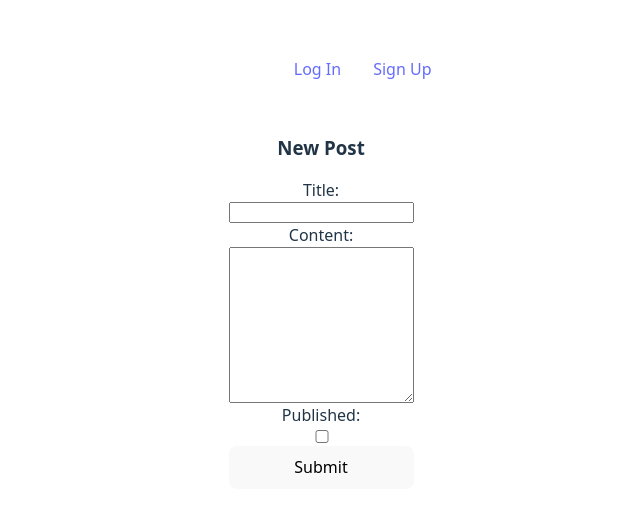
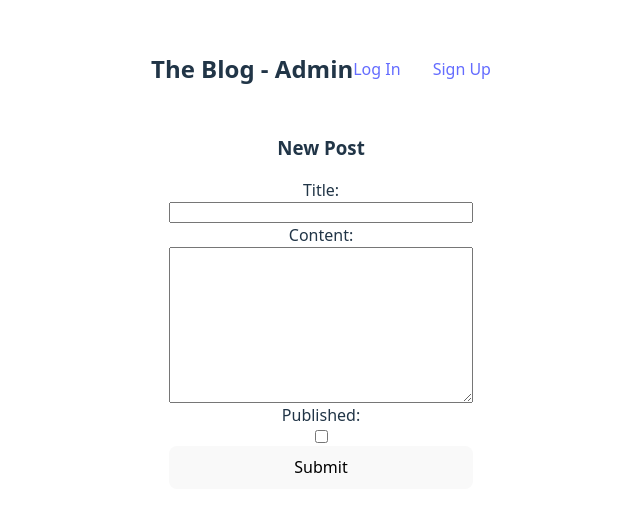
Before and after one commit to crL96/blog-api, a React (Vite) app in the folder frontend/blog-admin/: page /newpost in a window 1280 px wide. Shown: the part 126-638 px from the top of the page, without its empty margins (319-959 px from the left). Built offline with nearby package versions, Linux system fonts and the light colour scheme; no server answers.

Commit message:
Add header to navbar and adjust layout

```diff
--- a/frontend/blog-admin/src/components/navBar/NavBar.jsx
+++ b/frontend/blog-admin/src/components/navBar/NavBar.jsx
@@ -18,6 +18,8 @@ function NavBar() {
   }
 
   return (
+    <header className={styles.header}>
+      <h2>The Blog - Admin</h2>
       <nav className={styles.navBar}>
           <ul>
             {signedIn ? ( // If user is signed in
@@ -44,6 +46,8 @@ function NavBar() {
             )}
           </ul>
       </nav>
+    </header>
+
   );
 };
 
--- a/frontend/blog-admin/src/components/navBar/navBar.module.css
+++ b/frontend/blog-admin/src/components/navBar/navBar.module.css
@@ -5,3 +5,13 @@
     justify-content: end;
     gap: 2rem;
 }
+
+.header {
+    display: flex;
+    justify-content: space-between;
+    align-items: center;
+}
+
+.header > h2 {
+    margin: 0;
+}
```
Lines whose indentation alone changed are shown as unchanged.
